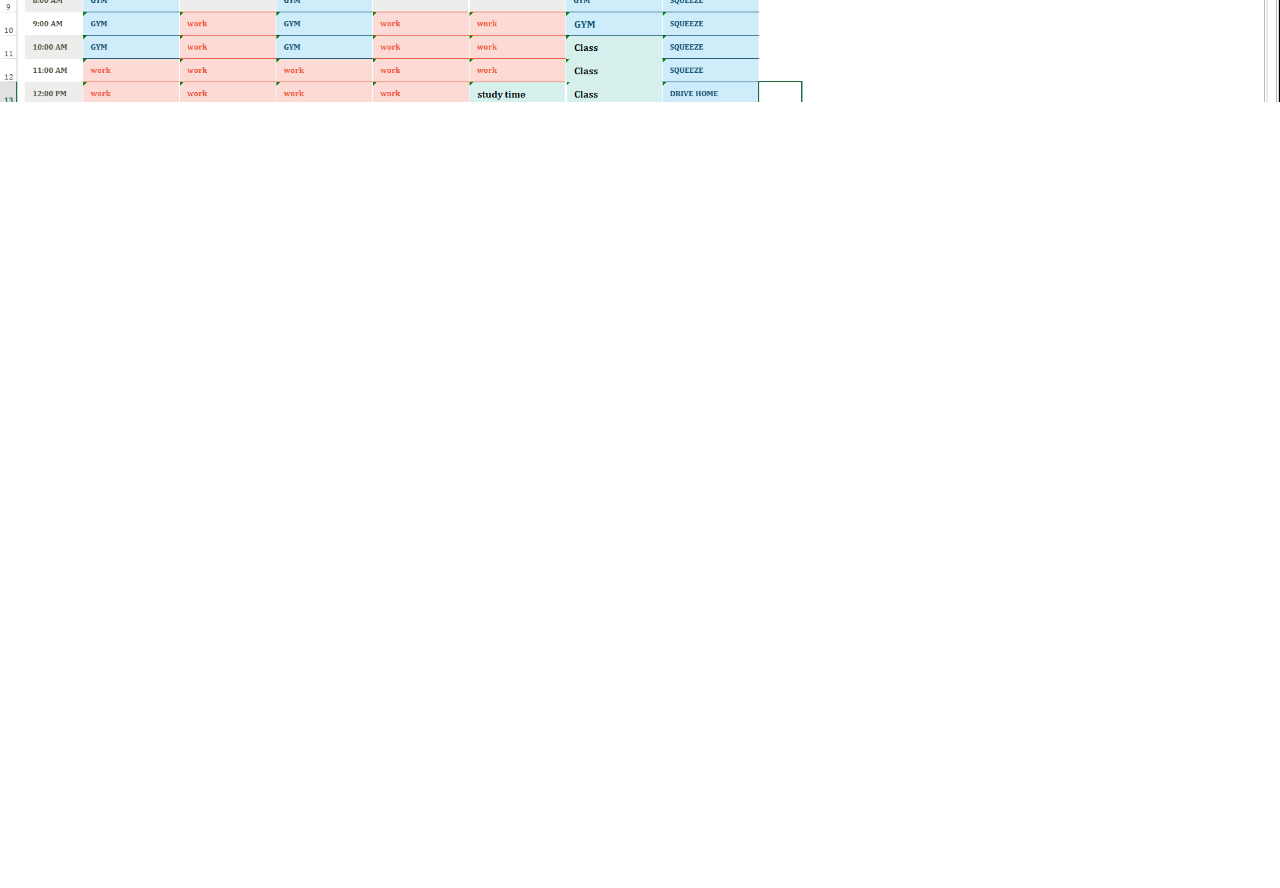
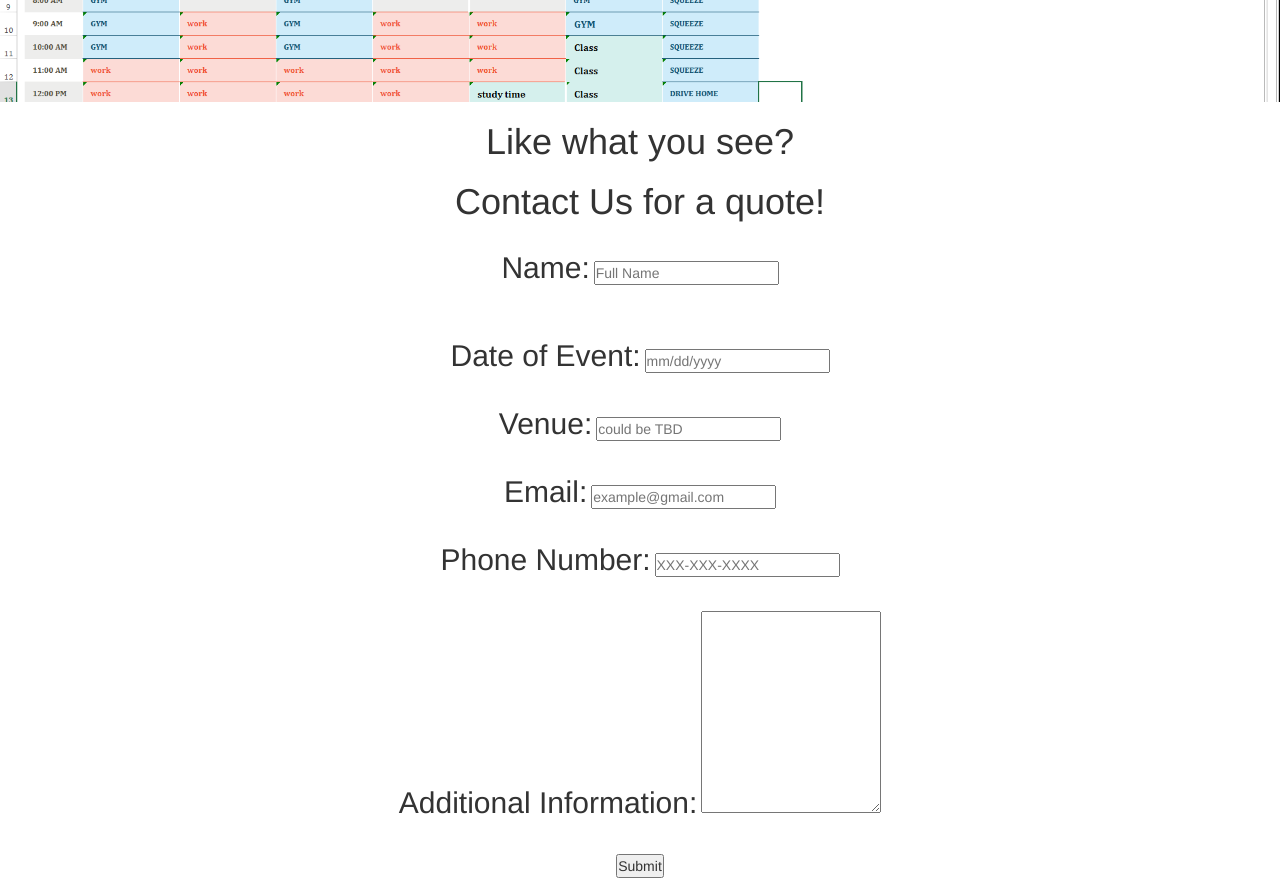
Before and after one commit to iamDio/Studio32, a plain HTML site: page index.html in a window 1280 px wide. Shown: the part 320-1208 px from the top of the page. Before the commit the page ends 800 px from the top, so only its background shows below. Drawn offline with nearby package versions, Linux system fonts and the light colour scheme.

Commit message:
added wireframe for contact form

```diff
--- a/index.html
+++ b/index.html
@@ -82,9 +82,51 @@
 		</div>
 
 	</main>
-	<aside>
+	<section>
 		<!-- aside with contact information -->
-	</aside>
+		<div class="contact-wrapper">
+			<h1>Like what you see? </h1>
+			<h1> Contact Us for a quote! </h1>
+            	<form>
+	                <ul>
+	                    <li>
+	                        <label for="name">
+	                            <h2>Name:</h2> </label>
+	                        <input type="text" name="name" placeholder="Full Name">
+	                    </li>
+	                    <br>
+	                    <li>
+	                        <label for="event-date">
+	                            <h2>Date of Event:</h2> </label>
+	                        <input type="text" name="event-date" placeholder="mm/dd/yyyy">
+	                    </li>
+	                    <li>
+	                        <label for="venue">
+	                            <h2>Venue:</h2> </label>
+	                        <input type="text" name="venue" placeholder="could be TBD">
+	                    </li>
+	                    <li>
+	                        <label for="email">
+	                            <h2>Email:</h2> </label>
+	                        <input type="text" name="email" placeholder="example@gmail.com">
+	                    </li>
+	                    <li>
+	                        <label for="phone-number">
+	                            <h2>Phone Number:</h2> </label>
+	                        <input type="text" name="phone-number" placeholder="XXX-XXX-XXXX">
+	                    </li>
+	                    <br>
+	                    <li>
+	                        <label for="message">
+	                            <h2>Additional Information:</h2> </label>
+	                        <textarea type="text" name="message" id="message" rows="10"></textarea>
+	                    </li>
+	                    <br>
+	                    <input id="submit" type="submit" name="Submit">
+	                </ul>
+    		    </form>
+		</div>
+	</section>
 	<section>
 		<!-- section with package information -->
 	</section>
```
